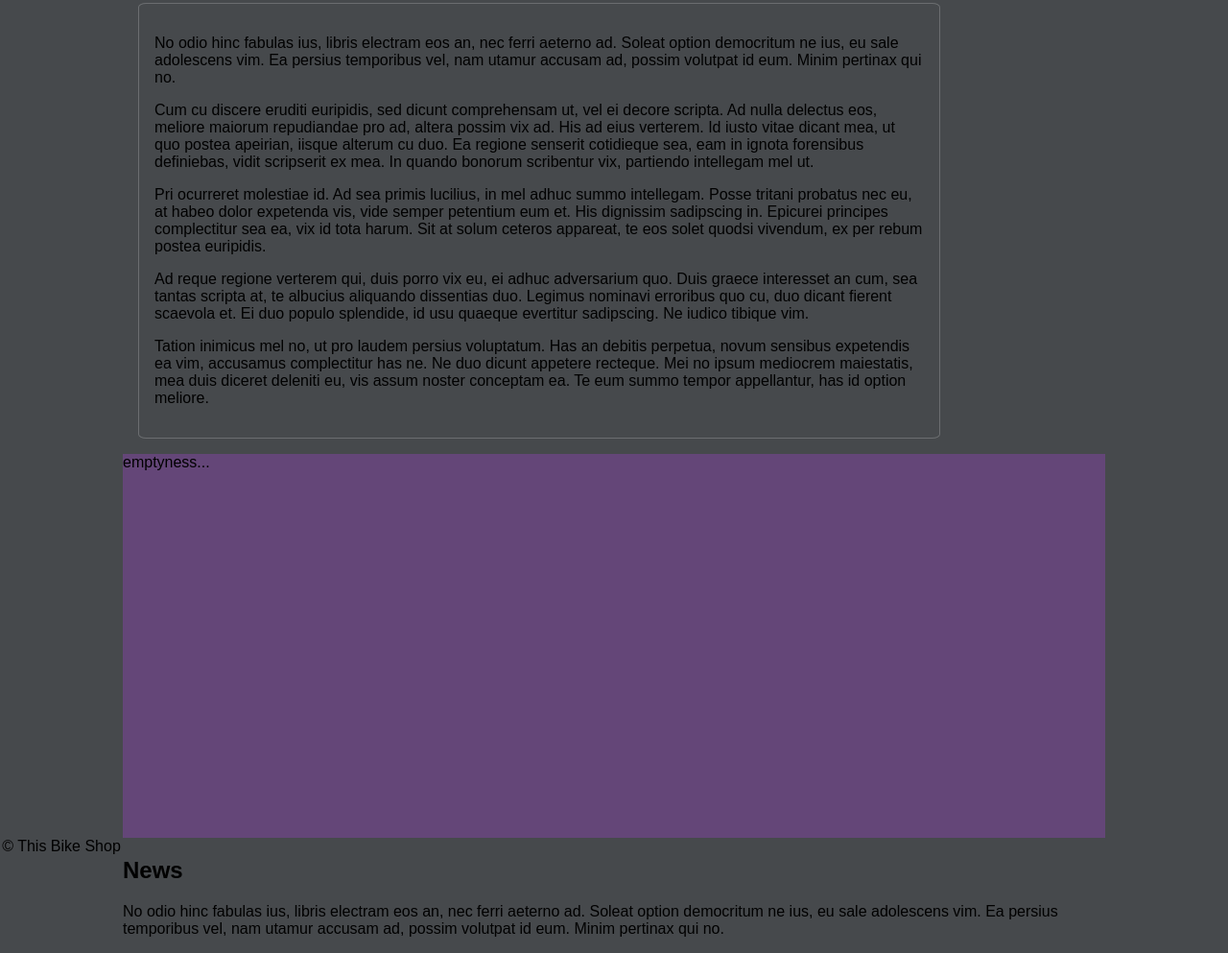
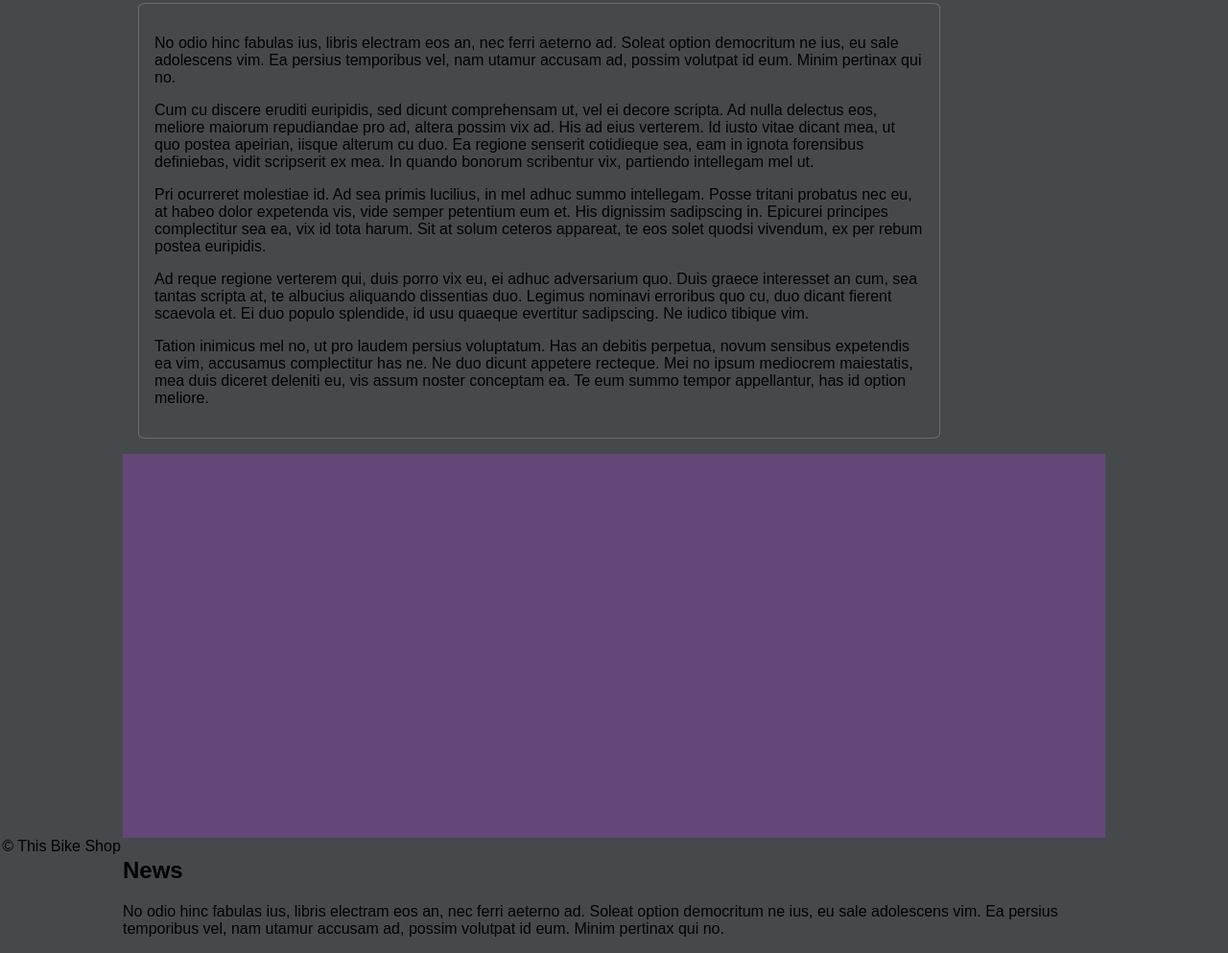
Before and after one commit to gears3292/small_business_site, a plain HTML site: page index.html in a window 1280 px wide. Shown: the part 493-1486 px from the top of the page at 96% size. Drawn offline with Linux system fonts and the light colour scheme.

```diff
--- a/index.html
+++ b/index.html
@@ -59,9 +59,7 @@
         noster conceptam ea. Te eum summo tempor appellantur, has id option meliore.</p>
     </article>
     <div class="mid-banner">
-      <p>
-        emptyness...
-      </p>
+
     </div>
     <aside class="news-content">
       <h2>News</h2>
```
